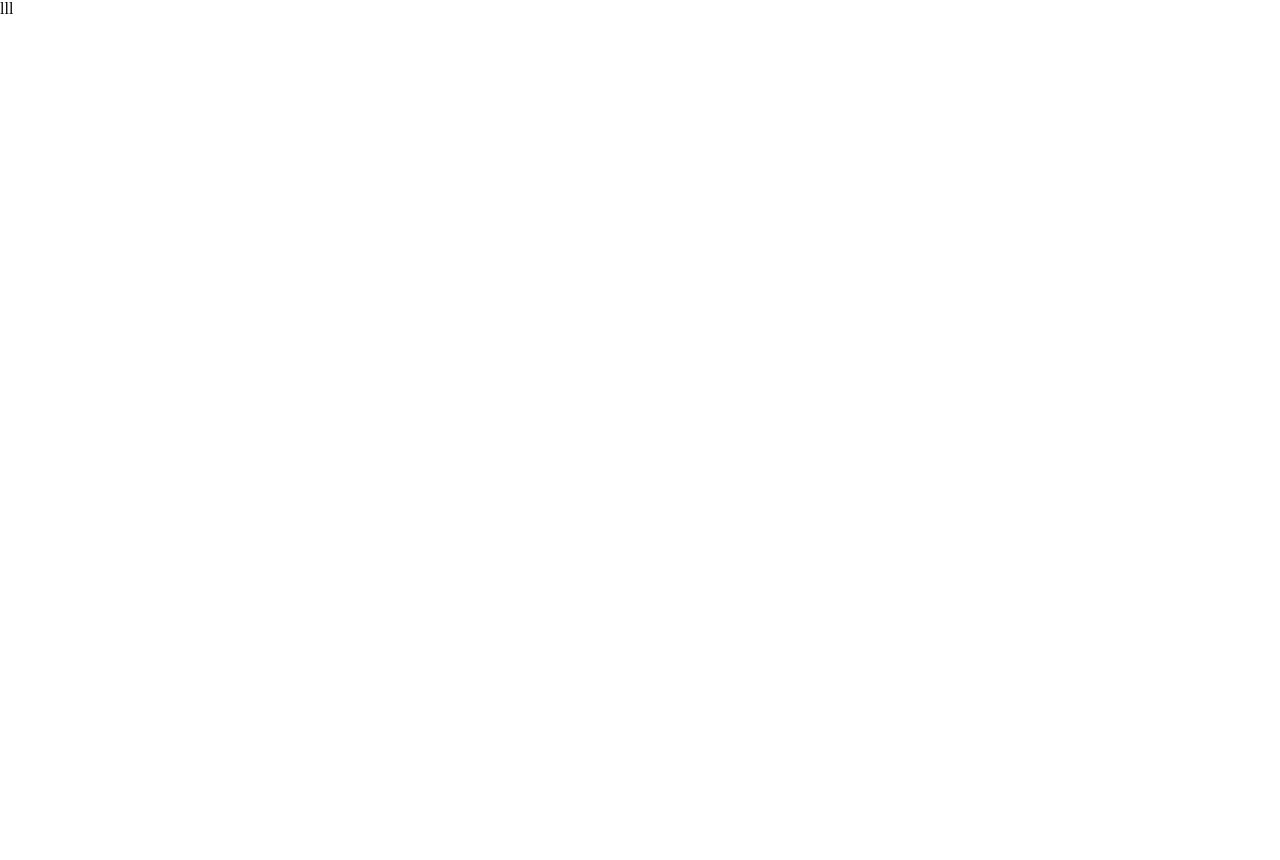
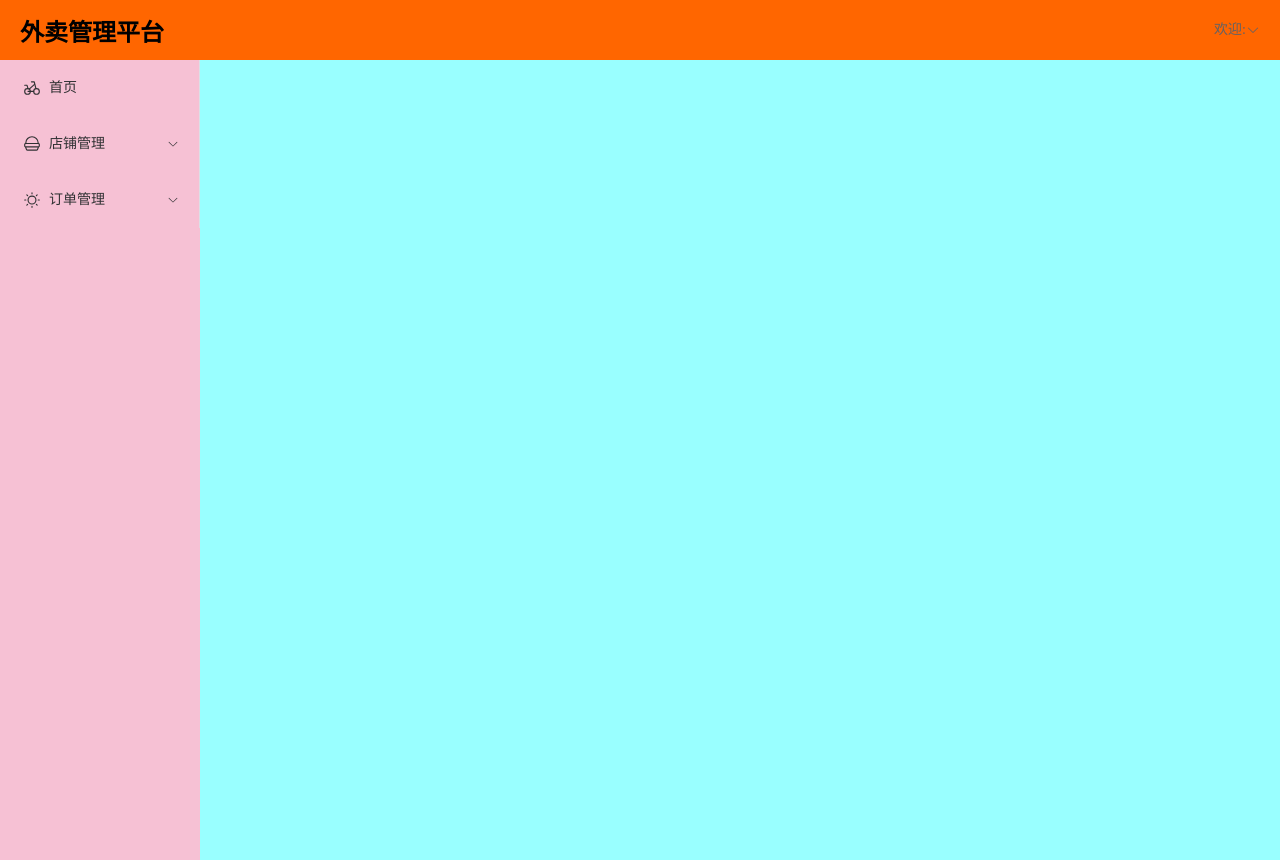
Before and after one commit to flj666666/food-cms, a Vue app: page / in a window 1280 px wide. Before the commit the page ends 800 px from the top, so only its background shows below. Built offline with nearby package versions, Linux system fonts and the light colour scheme.

Commit message:
范立江

```diff
--- a/src/App.vue
+++ b/src/App.vue
@@ -1,5 +1,5 @@
 <template>
-  <router-view>lll</router-view>
+  <router-view></router-view>
 </template>
 
 <style lang="scss">
--- a/src/views/index.vue
+++ b/src/views/index.vue
@@ -1,5 +1,58 @@
 <template>
-    <h2>hello index</h2>
+    <div class="common-layout">
+    <el-container>
+      <el-header>
+        <h2>外卖管理平台</h2>
+          <el-dropdown>
+          <span class="el-dropdown-link">
+            欢迎:{{username}}
+            <el-icon><ArrowDown /></el-icon>
+          </span>
+          <template #dropdown>
+            <el-dropdown-menu>
+              <el-dropdown-item>个人中心</el-dropdown-item>
+              <el-dropdown-item @click="handleClear">退出登录</el-dropdown-item>
+            </el-dropdown-menu>
+          </template>
+        </el-dropdown>
+      </el-header>
+      <el-container>
+        <el-aside width="200px">
+              <el-menu default-active="dafaultActive" router>
+              <el-menu-item index="/home">
+                  <el-icon><Bicycle /></el-icon>
+                  <span>首页</span>
+                </el-menu-item>
+                <el-sub-menu index="/shop">
+                  <template #title>
+                    <el-icon><Burger /></el-icon>
+                    <span>店铺管理</span>
+                  </template>
+                    <el-menu-item index="/shop/setting">
+                      <el-icon><Apple /></el-icon>店铺设置</el-menu-item>
+                    <el-menu-item index="/shop/food">
+                      <el-icon><GobletSquare /></el-icon>菜品设置</el-menu-item>
+                </el-sub-menu>
+                <el-sub-menu index="/order">
+                  <template #title>
+                    <el-icon><Sunny /></el-icon>
+                    <span>订单管理</span>
+                  </template>
+                    <el-menu-item index="/order/list">
+                      <el-icon><Moon /></el-icon>订单列表</el-menu-item>
+                </el-sub-menu>
+              </el-menu>
+                </el-aside>
+
+                <el-main>
+                  <el-breadcrumb separator="/">
+                      <el-breadcrumb-item v-for="item in titles" :key="item">{{item}}</el-breadcrumb-item>
+                  </el-breadcrumb>
+                   <router-view></router-view>
+                </el-main>
+              </el-container>
+            </el-container>
+          </div>
     <router-view></router-view>
 </template>
 
@@ -9,3 +62,33 @@ export default {
   name: 'IndexView',
 }
 </script>
+<style scoped>
+  .el-header{
+    background: #f60;
+    display: flex;
+    justify-content: space-between;
+    align-items: center;
+  }
+  .el-aside{
+    background: #f6c1d4;
+    height: calc(100vh);
+  }
+   .el-dropdown-link{
+  display: flex;
+  align-items: center;
+}
+.el-menu, .el-menu-item{
+  background: #f6c1d4;
+}
+.avatar-uploader .el-upload {
+  border: 1px dashed var(--el-border-color);
+  border-radius: 6px;
+  cursor: pointer;
+  position: relative;
+  overflow: hidden;
+  transition: var(--el-transition-duration-fast);
+}
+.el-main{
+  background: #9ff;
+}
+</style>
```
